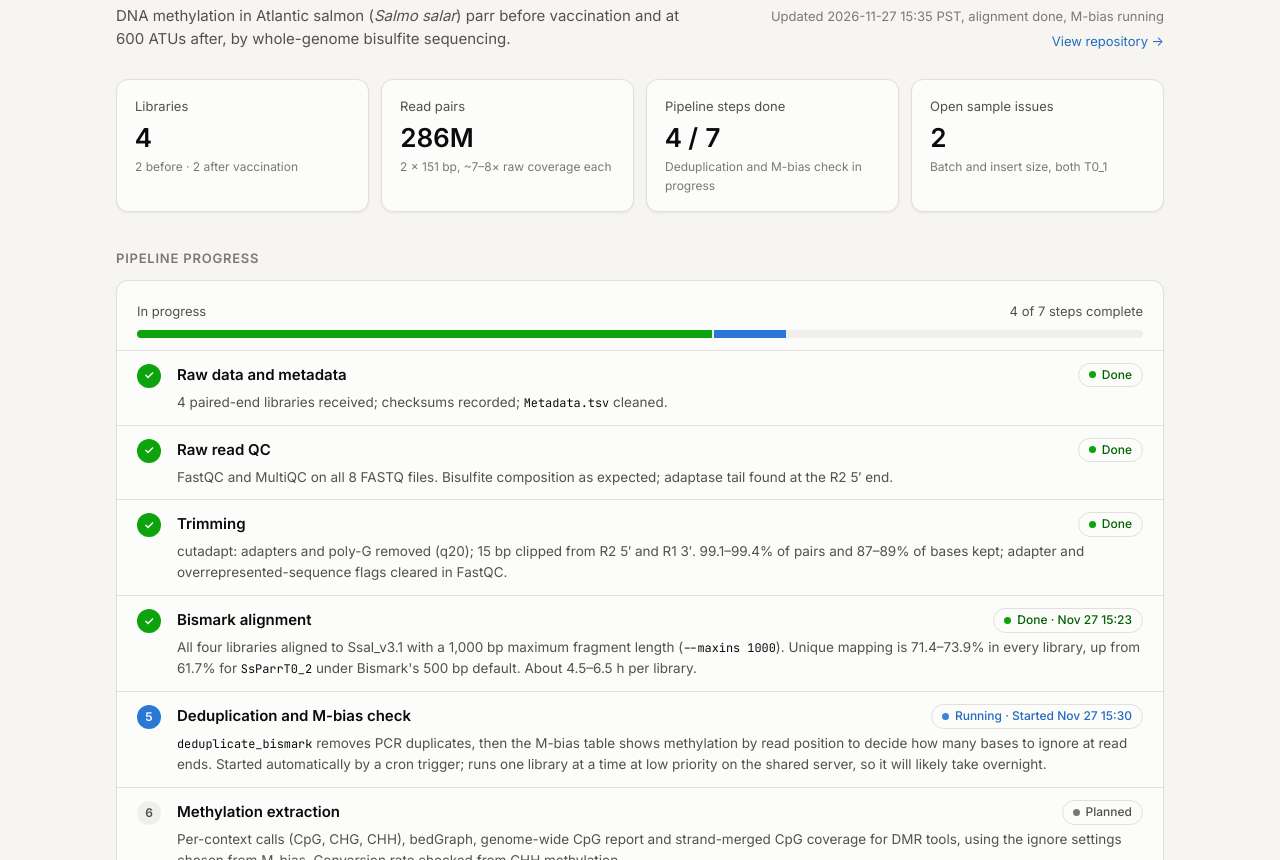
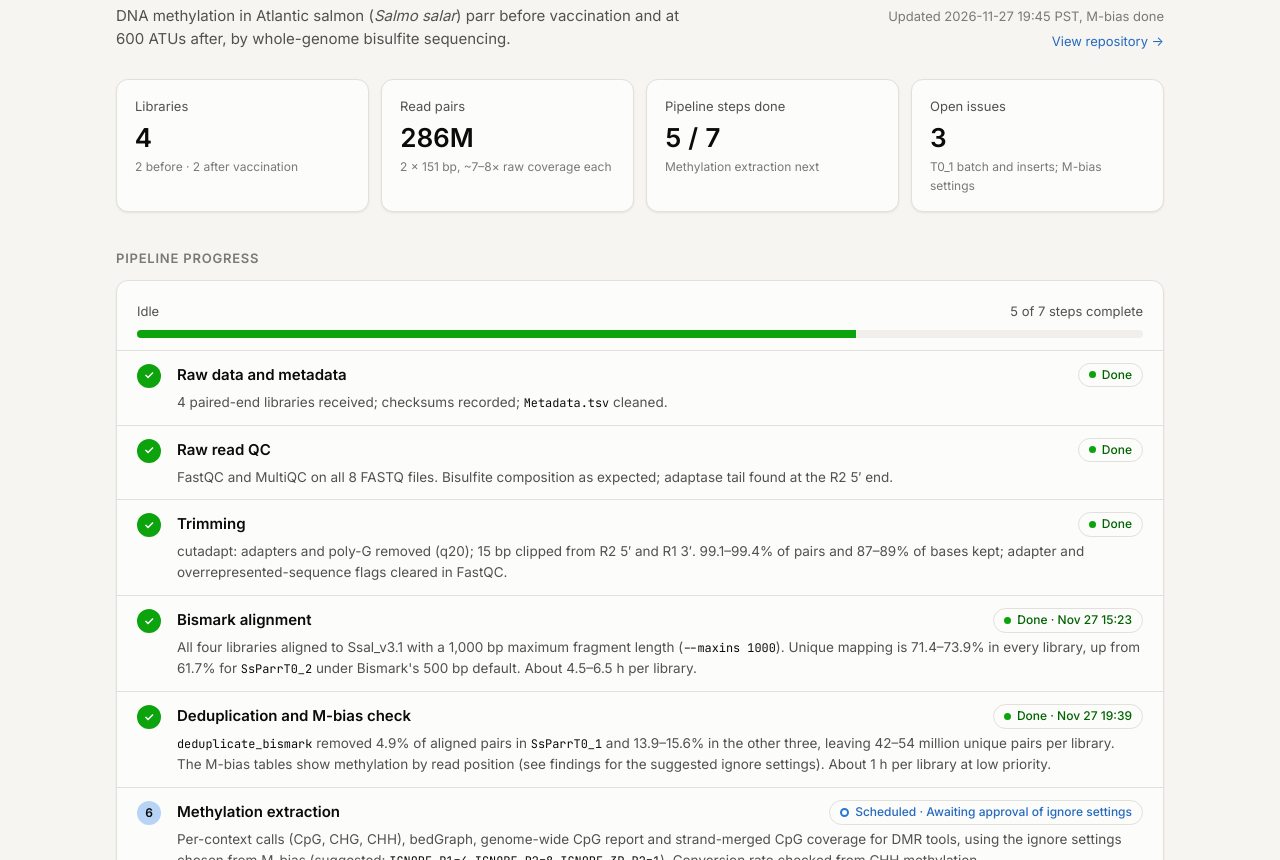
Before and after one commit to sr320/project-salmon-vaccine-wgbs, a plain HTML site: page docs/index.html in a window 1280 px wide. Shown: the part 92-952 px from the top of the page. Drawn offline with Linux system fonts and the light colour scheme.

Commit message:
Dashboard: dedup and M-bias done; suggested ignore settings
Deduplication removed 4.9% of pairs in SsParrT0_1 and 13.9-15.6% in the
others. M-bias shows bias at the R1 5' end (positions 1-4), the R2 5' end
(1-8, with raised CHH) and the last R2 base; suggested extraction settings
IGNORE_R1=4 IGNORE_R2=8 IGNORE_3P_R2=1, pending approval.

Co-Authored-By: Claude Opus 5.5 <noreply@anthropic.com>

```diff
--- a/docs/index.html
+++ b/docs/index.html
@@ -239,7 +239,7 @@
     <thead>
       <tr>
         <th>Library</th><th>Condition</th><th class="num">Rep</th><th class="num">Read pairs</th>
-        <th>Flowcell · lane</th><th class="num">Adapter read-through</th><th class="num">R1 duplication</th><th class="num">Unique mapping</th>
+        <th>Flowcell · lane</th><th class="num">Adapter</th><th class="num" title="FastQC duplication, first 2M R1 reads">R1 dup.</th><th class="num">Unique mapping</th><th class="num" title="Aligned pairs removed by deduplicate_bismark">Dedup</th>
       </tr>
     </thead>
     <tbody id="samples"></tbody>
@@ -278,7 +278,7 @@
 <script>
 /* ===== Update this block as the analysis moves forward ===== */
 const DATA = {
-  updated: "2026-11-27 15:35 PST, alignment done, M-bias running",
+  updated: "2026-11-27 19:45 PST, M-bias done",
   steps: [
     { title: "Raw data and metadata", status: "done",
       detail: "4 paired-end libraries received; checksums recorded; <code>Metadata.tsv</code> cleaned." },
@@ -288,10 +288,10 @@ const DATA = {
       detail: "cutadapt: adapters and poly-G removed (q20); 15 bp clipped from R2 5′ and R1 3′. 99.1–99.4% of pairs and 87–89% of bases kept; adapter and overrepresented-sequence flags cleared in FastQC." },
     { title: "Bismark alignment", status: "done", when: "Nov 27 15:23",
       detail: "All four libraries aligned to Ssal_v3.1 with a 1,000 bp maximum fragment length (<code>--maxins 1000</code>). Unique mapping is 71.4–73.9% in every library, up from 61.7% for <code>SsParrT0_2</code> under Bismark's 500 bp default. About 4.5–6.5 h per library." },
-    { title: "Deduplication and M-bias check", status: "running", when: "Started Nov 27 15:30",
-      detail: "<code>deduplicate_bismark</code> removes PCR duplicates, then the M-bias table shows methylation by read position to decide how many bases to ignore at read ends. Started automatically by a cron trigger; runs one library at a time at low priority on the shared server, so it will likely take overnight." },
-    { title: "Methylation extraction", status: "planned",
-      detail: "Per-context calls (CpG, CHG, CHH), bedGraph, genome-wide CpG report and strand-merged CpG coverage for DMR tools, using the ignore settings chosen from M-bias. Conversion rate checked from CHH methylation." },
+    { title: "Deduplication and M-bias check", status: "done", when: "Nov 27 19:39",
+      detail: "<code>deduplicate_bismark</code> removed 4.9% of aligned pairs in <code>SsParrT0_1</code> and 13.9–15.6% in the other three, leaving 42–54 million unique pairs per library. The M-bias tables show methylation by read position (see findings for the suggested ignore settings). About 1 h per library at low priority." },
+    { title: "Methylation extraction", status: "scheduled", when: "Awaiting approval of ignore settings",
+      detail: "Per-context calls (CpG, CHG, CHH), bedGraph, genome-wide CpG report and strand-merged CpG coverage for DMR tools, using the ignore settings chosen from M-bias (suggested: <code>IGNORE_R1=4 IGNORE_R2=8 IGNORE_3P_R2=1</code>). Conversion rate checked from CHH methylation." },
     { title: "Differential methylation", status: "planned", when: "Script ready",
       detail: "DSS with smoothing compares Vac with T0 (n = 2 per group) on CpGs with ≥ 5 reads in all four libraries. Calls single CpGs (difference > 25 points, posterior ≥ 0.999) and regions (≥ 3 CpGs, ≥ 50 bp, ≥ 10-point difference). Each call is flagged when both Vac replicates sit on the same side of both T0 replicates, the more reliable subset at this sample size. Sample correlation and PCA come first, to check the T0_1 batch. The batch cannot be modeled because it falls entirely in the T0 group." }
   ],
@@ -303,11 +303,19 @@ const DATA = {
     { level: "warning", tag: "Sample quality",
       title: "SsParrT0_1 has many more short inserts",
       body: "6.0% of its R1 reads run into adapter, against 0.45–1.03% for the other libraries. 1.8% of its fragments are 100 bp or shorter, versus 0.3–0.8%. This suggests more DNA fragmentation or a different size selection.",
-      action: "<b>Confirmed in alignment:</b> its aligned fragments average 233 bp, against about 400 bp for the other three. <b>Next:</b> compare duplication and coverage after deduplication." },
+      action: "<b>Confirmed in alignment:</b> its aligned fragments average 233 bp, against about 400 bp for the other three. It also has far fewer PCR duplicates (see below). <b>Next:</b> compare per-CpG coverage after extraction." },
     { level: "resolved", tag: "Fixed",
       title: "Fragments longer than Bismark's default pair limit",
       body: "<code>SsParrT0_2</code> left 25.4% of pairs unaligned against 10.5% for <code>SsParrT0_1</code>. It was not contamination: mitochondria, phiX and <i>E. coli</i> were under 0.2% of reads, and the unaligned reads looked like normal converted salmon reads. In over a third of them, both mates mapped facing each other 500–1,000 bp apart, just past Bismark's 500 bp default. Most fragments in <code>SsParrT0_2</code>, <code>SsParrVac_1</code> and <code>SsParrVac_2</code> are about 400 bp long, and 14–17% are over 500. With a 1,000 bp limit, unique mapping on 100k-pair subsets was 72.6%, 72.5% and 72.0%.",
       action: "<b>Handled:</b> all four libraries realigned with <code>--maxins 1000</code>. Unique mapping: <code>SsParrT0_1</code> 73.9%, <code>SsParrT0_2</code> 72.0% (was 61.7%), <code>SsParrVac_1</code> 72.2%, <code>SsParrVac_2</code> 71.4%." },
+    { level: "warning", tag: "Decision needed",
+      title: "M-bias: ignore a few bases at the read ends before extraction",
+      body: "The same pattern appears in all four libraries. <b>R1 5′ end:</b> CpG methylation is 9–12 points low at position 1, 3–4 points high at position 3 and about 1 point low at 4, then flat. <b>R2 5′ end:</b> CpG methylation starts 2–4 points low and CHH methylation 1.4–3.3% (against 0.4% elsewhere), both settling by position 8–9, which is leftover end-repair or adaptase fill-in past the 15 bp already trimmed. <b>R2 3′ end:</b> the last base (position 136) reads as 0% methylated in every context, an artifact. The R1 3′ end is flat.",
+      action: "<b>Suggested:</b> <code>IGNORE_R1=4 IGNORE_R2=8 IGNORE_3P_R2=1</code> (R1 3′ end: 0). This drops about 5% of called bases (13 of 272 positions per pair). Extraction starts once these are approved." },
+    { level: "info", tag: "Sample quality",
+      title: "SsParrT0_1 has far fewer PCR duplicates",
+      body: "Deduplication removed 4.9% of aligned pairs in <code>SsParrT0_1</code> against 13.9–15.6% in the other three. With its short inserts and separate sequencing run, this points to a more complex library, likely from a different input amount or prep batch. It also leaves <code>SsParrT0_1</code> with the most unique pairs (54M against 42–43M).",
+      action: "<b>Next:</b> compare per-CpG coverage across libraries after extraction; the DMR script already requires ≥ 5 reads in every library." },
     { level: "info", tag: "Library chemistry",
       title: "Adaptase tail at the R2 5′ end",
       body: "The first ~15 bases of R2 are up to 85% G, and short-insert R1 reads carry the complementary C-rich stretch before the adapter. This is typical of adaptase-based kits such as Accel-NGS Methyl-Seq.",
@@ -330,10 +338,10 @@ const DATA = {
       action: "<b>Needed:</b> kit name, whether lambda was spiked in, and archive location for the data README." }
   ],
   samples: [
-    { lib: "SsParrT0_1",  cond: "Before", rep: 1, pairs: 77603127, fc: "22MGM5LT4 · 1", adapter: 6.04, dup: 21.4, mapping: 73.9, flag: true },
-    { lib: "SsParrT0_2",  cond: "Before", rep: 2, pairs: 68776693, fc: "22MG7GLT4 · 6", adapter: 0.89, dup: 24.7, mapping: 72.0 },
-    { lib: "SsParrVac_1", cond: "After",  rep: 1, pairs: 69143094, fc: "22MG7GLT4 · 6", adapter: 1.03, dup: 24.1, mapping: 72.2 },
-    { lib: "SsParrVac_2", cond: "After",  rep: 2, pairs: 70172391, fc: "22MG7GLT4 · 6", adapter: 0.45, dup: 24.3, mapping: 71.4 }
+    { lib: "SsParrT0_1",  cond: "Before", rep: 1, pairs: 77603127, fc: "22MGM5LT4 · 1", adapter: 6.04, dup: 21.4, mapping: 73.9, dedup: 4.9, flag: true },
+    { lib: "SsParrT0_2",  cond: "Before", rep: 2, pairs: 68776693, fc: "22MG7GLT4 · 6", adapter: 0.89, dup: 24.7, mapping: 72.0, dedup: 14.8 },
+    { lib: "SsParrVac_1", cond: "After",  rep: 1, pairs: 69143094, fc: "22MG7GLT4 · 6", adapter: 1.03, dup: 24.1, mapping: 72.2, dedup: 13.9 },
+    { lib: "SsParrVac_2", cond: "After",  rep: 2, pairs: 70172391, fc: "22MG7GLT4 · 6", adapter: 0.45, dup: 24.3, mapping: 71.4, dedup: 15.6 }
   ]
 };
 /* ========================================================== */
@@ -358,7 +366,7 @@ const kpis = [
   { label: "Libraries", value: DATA.samples.length, note: "2 before · 2 after vaccination" },
   { label: "Read pairs", value: (totalPairs / 1e6).toFixed(0) + "M", note: "2 × 151 bp, ~7–8× raw coverage each" },
   { label: "Pipeline steps done", value: doneSteps + " / " + DATA.steps.length, note: (DATA.steps.find((s) => s.status === "running") ? DATA.steps.find((s) => s.status === "running").title + " in progress" : DATA.steps.find((s) => s.status === "scheduled")?.title + " next") },
-  { label: "Open sample issues", value: openIssues, note: "Batch and insert size, both T0_1" }
+  { label: "Open issues", value: openIssues, note: "T0_1 batch and inserts; M-bias settings" }
 ];
 $("kpis").innerHTML = kpis.map((k) =>
   `<div class="card kpi"><div class="label">${k.label}</div><div class="value">${k.value}</div><div class="note">${k.note}</div></div>`
@@ -432,6 +440,7 @@ $("samples").innerHTML = DATA.samples.map((s) => `
     <td class="num">${s.adapter.toFixed(2)}%</td>
     <td class="num">${s.dup.toFixed(1)}%</td>
     <td class="num">${s.mapping != null ? s.mapping.toFixed(1) + "%" : '<span class="pending">Pending</span>'}</td>
+    <td class="num">${s.dedup != null ? s.dedup.toFixed(1) + "%" : '<span class="pending">Pending</span>'}</td>
   </tr>`).join("");
 </script>
 </body>
```
